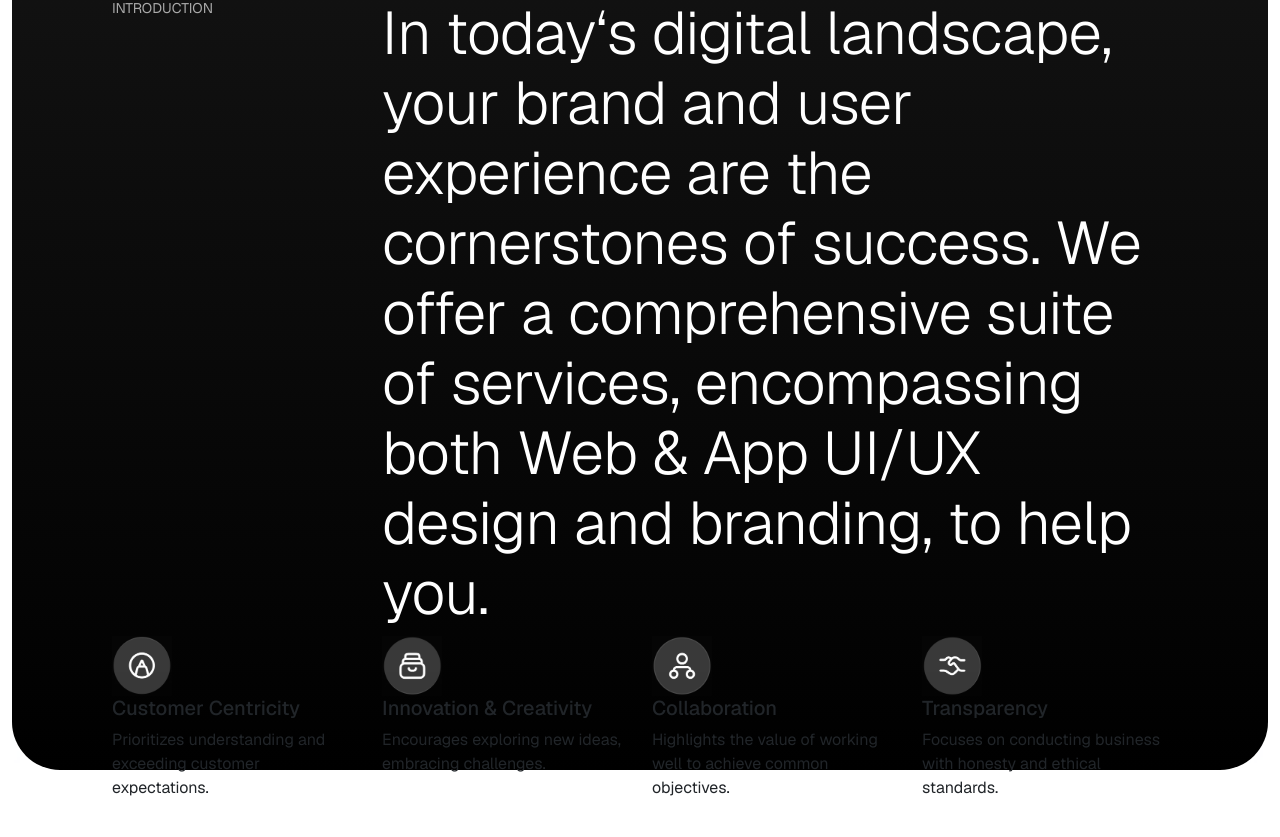
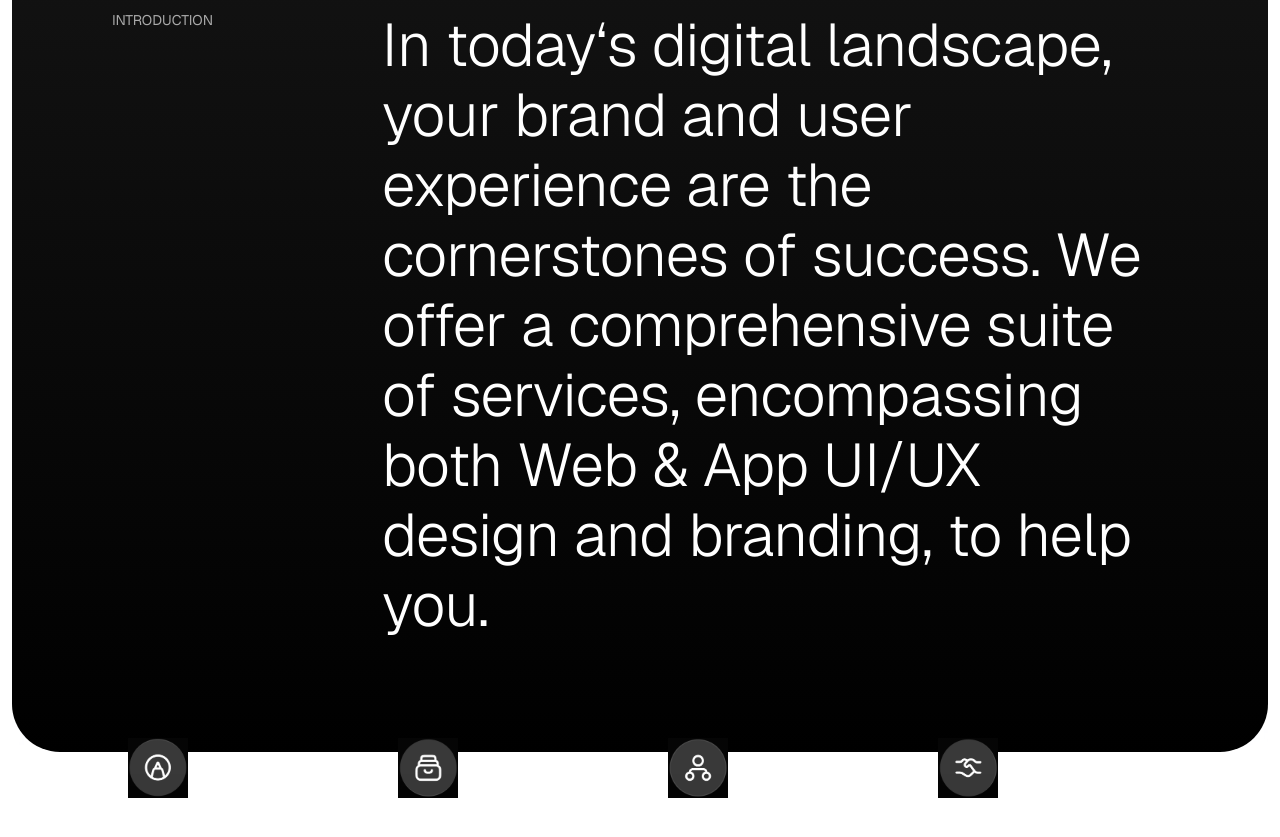
Before and after one commit to ProgrammerRhythm/portfolio-rezwan, a React (Vite) app: page / in a window 1280 px wide. Shown: the part 1669-2506 px from the top of the page. Before the commit the page ends 2485 px from the top, so only its background shows below. Built offline with nearby package versions, Linux system fonts and the light colour scheme; a web font is replaced by a local one.

Commit message:
Added Basic Style:1

```diff
--- a/src/Components/Intro.jsx
+++ b/src/Components/Intro.jsx
@@ -16,27 +16,27 @@ const Intro = () => {
                     <h3 className="IntorH">In today&lsquo;s digital landscape, your brand and user experience are the cornerstones of success. We offer a comprehensive suite of services, encompassing both Web & App UI/UX design and branding, to help you.</h3>
                 </div>
             </div>
-            <div className="row">
+            <div className="row BoxProduct">
 
-                <div className="col-3 imgSbox">
+                <div className="col-12	col-sm-12	col-md-6	col-lg-6	col-xl-3 col-xxl-3 imgSbox">
                 <img src={icon2} alt="" />
-                    <h5>Customer Centricity</h5>
-                    <p>Prioritizes understanding and exceeding customer expectations. </p>
+                    <h5 className="Sintro">Customer Centricity</h5>
+                    <p className='Spara'>Prioritizes understanding and exceeding customer expectations. </p>
                 </div>
-                <div className="col-3 imgSbox">
+                <div className="col-12	col-sm-12	col-md-6	col-lg-6	col-xl-3 col-xxl-3  imgSbox">
                 <img src={icon3} alt="" />
-                    <h5>Innovation & Creativity</h5>
-                    <p>Encourages exploring new ideas, embracing challenges.</p>
+                    <h5 className="Sintro">Innovation & Creativity</h5>
+                    <p className='Spara'>Encourages exploring new ideas, embracing challenges.</p>
                 </div>
-                <div className="col-3 imgSbox">
+                <div className="col-12	col-sm-12	col-md-6	col-lg-6	col-xl-3 col-xxl-3  imgSbox">
                 <img src={icon4} alt="" />
-                    <h5>Collaboration</h5>
-                    <p>Highlights the value of working well to achieve common objectives.</p>
+                    <h5 className="Sintro">Collaboration</h5>
+                    <p className='Spara'>Highlights the value of working well to achieve common objectives.</p>
                 </div>
-                <div className="col-3 imgSbox">
+                <div className="col-12	col-sm-12	col-md-6	col-lg-6	col-xl-3 col-xxl-3  imgSbox">
                     <img src={icon1} alt="" />
-                    <h5>Transparency</h5>
-                    <p>Focuses on conducting business with honesty and ethical standards.</p>
+                    <h5 className="Sintro">Transparency</h5>
+                    <p className='Spara'>Focuses on conducting business with honesty and ethical standards.</p>
                 </div>
             </div>
         </div>
--- a/src/Components/style.css
+++ b/src/Components/style.css
@@ -250,7 +250,7 @@ body{
   background: #fff;
 }
 .imgBoxAnimation{
-  height: 90vh;
+  margin-bottom: 120px;
 }
 .showreel-container{
   margin-top: 120px;
@@ -260,13 +260,16 @@ body{
 
 .introBox{
   width:  100%;
-  height:  900px;
-  padding: 128px 100px 128px 100px;
+  height:  870px;
+  padding: 128px 100px 0 100px;
   gap: 8px;
   border-radius: 48px;
   opacity: 0px;
   background: linear-gradient(180deg, #141414 0%, #000000 100%);
 
+}
+.BoxProduct{
+  margin-top: 90px;
 }
 .Intor{
 font-size: 14px;
@@ -286,4 +289,19 @@ color: rgba(255, 255, 255, 1);
 }
 .imgSbox img{
   height: 60px!important;
+
 }
+.imgSbox{
+  padding: 0 28px;
+}
+.Sintro{
+  margin: 15px 0;
+  color: rgba(255, 255, 255, 1);
+  font-size: 20px;
+  font-weight: 400;
+}
+.Spara{
+  color: rgba(255, 255, 255, 0.642);
+  font-weight: 300;
+  font-size: 18px;
+}
```
